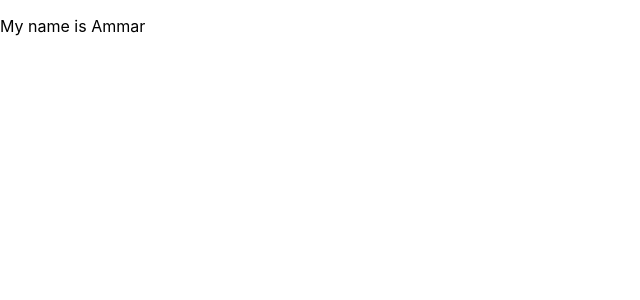
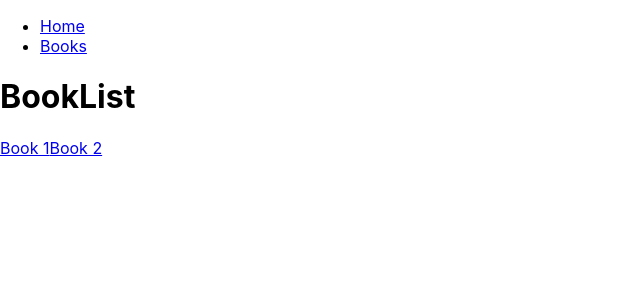
Before and after one commit to ammar1904/Learning-React, a React (Create React App) app: page /books in a window 1280 px wide. Shown: the top 300 px of the page, without its empty margins (0-640 px from the left). Built offline with nearby package versions, Linux system fonts and the light colour scheme.

Commit message:
my fifth commit

```diff
--- a/package.json
+++ b/package.json
@@ -8,6 +8,7 @@
     "@testing-library/user-event": "^13.5.0",
     "react": "^18.2.0",
     "react-dom": "^18.2.0",
+    "react-router-dom": "^6.4.5",
     "react-scripts": "5.0.1",
     "web-vitals": "^2.1.4"
   },
--- a/src/App.js
+++ b/src/App.js
@@ -1,29 +1,56 @@
 import './App.css';
-import CompA from './Component/CompA';
+import {Route, Routes , Link } from "react-router-dom";
+import Home from './Pages/Home';
+import BookList from './Pages/BookList';
+import Book from './Pages/Book';
+
+// import CompA from './Component/CompA';
 // import Counter from './Component/Counter';
 // import Header from './Component/Header';
 // import List from './Component/List';
-import ResourceChange from './Component/ResourceChange';
+// import ResourceChange from './Component/ResourceChange';
+
+// function App() {
+//    let titles =[  "Abdul Basit", "Usama Ahmed", "Ammar Khan" ]
+//    let img =[  "abc.jpg", "xyz.jpg" , "bot.jpg" ]
+//    let location =[  "Karachi", "Lahore" ,"Islamabad" ]
+
+//   return (
+//      <div>
+//         Passing data as a prop from parent to child
+//         <Header/>
+//         <List title={titles[0]} img={img[0]} location={location[0]}/>
+//         <Header/>
+//         <List title={titles[1]} img={img[1]} location={location[1]}/>
+//         <Header/>
+//         <List title={titles[2]} img={img[2]} location={location[2]}/>
+//          <Counter/>
+//          <ResourceChange/>
+//          <CompA value={'Ammar'}/>
+//         </div>
+//   );
+// }
+// export default App;
 
 function App() {
-   let titles =[  "Abdul Basit", "Usama Ahmed", "Ammar Khan" ]
-   let img =[  "abc.jpg", "xyz.jpg" , "bot.jpg" ]
-   let location =[  "Karachi", "Lahore" ,"Islamabad" ]
 
-  return (
-     <div>
-        {/* Passing data as a prop from parent to child */}
-        {/* <Header/>
-        <List title={titles[0]} img={img[0]} location={location[0]}/>
-        <Header/>
-        <List title={titles[1]} img={img[1]} location={location[1]}/>
-        <Header/>
-        <List title={titles[2]} img={img[2]} location={location[2]}/>
-         <Counter/>
-         <ResourceChange/> */}
-         <CompA value={'Ammar'}/>
-        </div>
-  );
+
+   return (
+      <>
+      <nav>
+         <ul>
+            <li><Link to="/">Home</Link></li>
+            <li><Link to="/books">Books</Link></li>
+         </ul>
+      </nav>
+      <Routes>
+         <Route path="/" element={<Home/>} />
+         <Route path="/books" element={<BookList/>} />
+         <Route path="/books/:id" element={<Book/>} />
+      </Routes>
+
+      </>
+   );
 }
 
 export default App;
--- /dev/null
+++ b/src/Pages/Book.js
@@ -0,0 +1,13 @@
+import React from 'react'
+
+const Book = () => {
+  return (
+    <div>
+      <h1>
+      Book
+      </h1>
+    </div>
+  )
+}
+
+export default Book
--- /dev/null
+++ b/src/Pages/BookList.js
@@ -0,0 +1,16 @@
+import React from 'react'
+import { Link } from 'react-router-dom'
+
+const BookList = () => {
+  return (
+    <div>
+        <h1>
+        BookList
+        </h1>
+        <Link to="/books/1">Book 1</Link>
+        <Link to="/books/2">Book 2</Link>
+    </div>
+  )
+}
+
+export default BookList
--- /dev/null
+++ b/src/Pages/Home.js
@@ -0,0 +1,13 @@
+import React from 'react'
+
+const Home = () => {
+  return (
+    <div>
+        <h1>
+        Home
+        </h1>
+    </div>
+  )
+}
+
+export default Home
--- a/src/index.js
+++ b/src/index.js
@@ -2,11 +2,14 @@ import React from 'react';
 import ReactDOM from 'react-dom/client';
 import './index.css';
 import App from './App';
+import { BrowserRouter } from 'react-router-dom';
 
 
 const root = ReactDOM.createRoot(document.getElementById('root'));
 root.render(
   <React.StrictMode>
-    <App />
+    <BrowserRouter>
+      <App />
+    </BrowserRouter>
   </React.StrictMode>
 );
```
Also changed, not shown: src/Pages/About.js (added, +9 -0 lines), src/Pages/Contact.js (added, +9 -0 lines), src/Pages/NewBook.js (added, +13 -0 lines), src/Pages/NotFound.js (added, +13 -0 lines), 1 other file (tests, documents, lock files or other folders).
